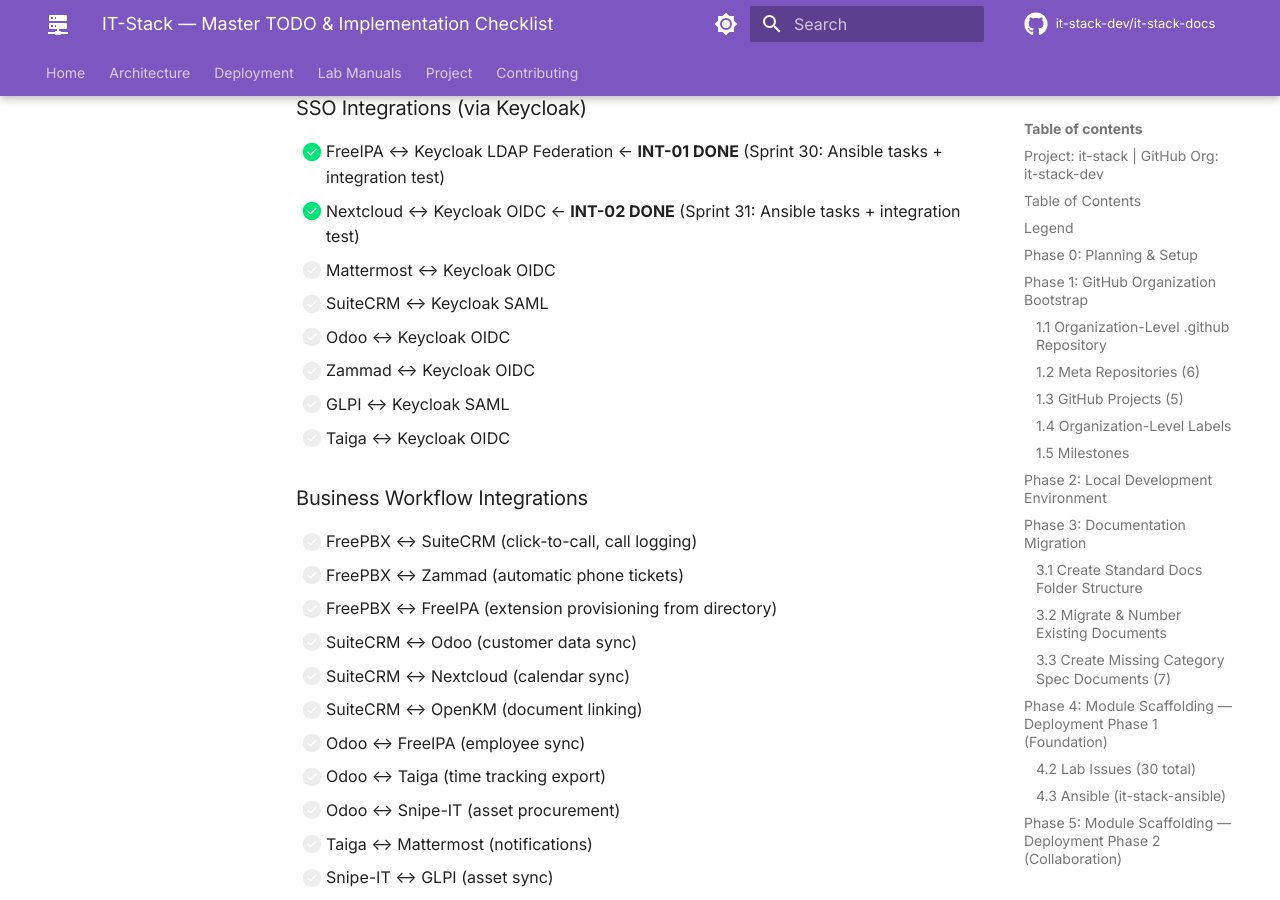
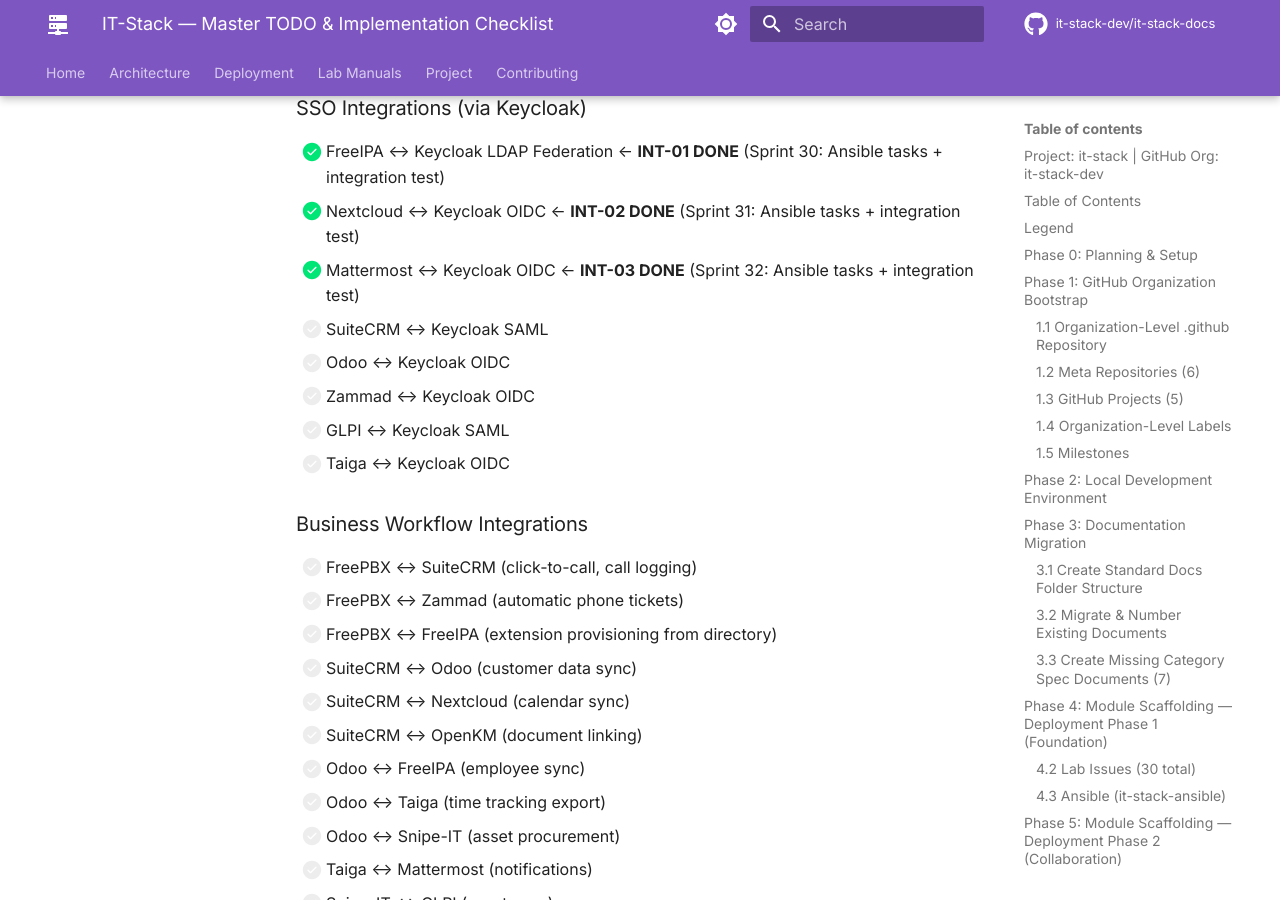
Before and after one commit to it-stack-dev/it-stack-docs, an MkDocs documentation site: the page built from docs/IT-STACK-TODO.md, in a window 1280 px wide and 900 px high, scrolled down 14782 px. Built offline with MkDocs 1.6.1 and Material for MkDocs 9.7.7, drawn with Linux system fonts in a browser that asks for light colours; comment, search, counter and statistics services are not loaded.

Commit message:
docs: Sprint 32 INT-03 CHANGELOG v1.28.0 + TODO INT-03 marked done
- CHANGELOG: v1.28.0 entry — Mattermost<->Keycloak OIDC Ansible tasks,
  LDAP seed, docker-compose, test-lab-07-05 sections 3b/5ext/8-11, CI
- IT-STACK-TODO.md: INT-03 Mattermost<->Keycloak OIDC marked [x] done

```diff
--- a/docs/IT-STACK-TODO.md
+++ b/docs/IT-STACK-TODO.md
@@ -388,7 +388,7 @@ All 5 repos have:
 ### SSO Integrations (via Keycloak)
 - [x] FreeIPA ↔ Keycloak LDAP Federation  ← **INT-01 DONE** (Sprint 30: Ansible tasks + integration test)
 - [x] Nextcloud ↔ Keycloak OIDC  ← **INT-02 DONE** (Sprint 31: Ansible tasks + integration test)
-- [ ] Mattermost ↔ Keycloak OIDC
+- [x] Mattermost ↔ Keycloak OIDC  ← **INT-03 DONE** (Sprint 32: Ansible tasks + integration test)
 - [ ] SuiteCRM ↔ Keycloak SAML
 - [ ] Odoo ↔ Keycloak OIDC
 - [ ] Zammad ↔ Keycloak OIDC
```
Also changed, not shown: CHANGELOG.md (+16 -1 lines).
